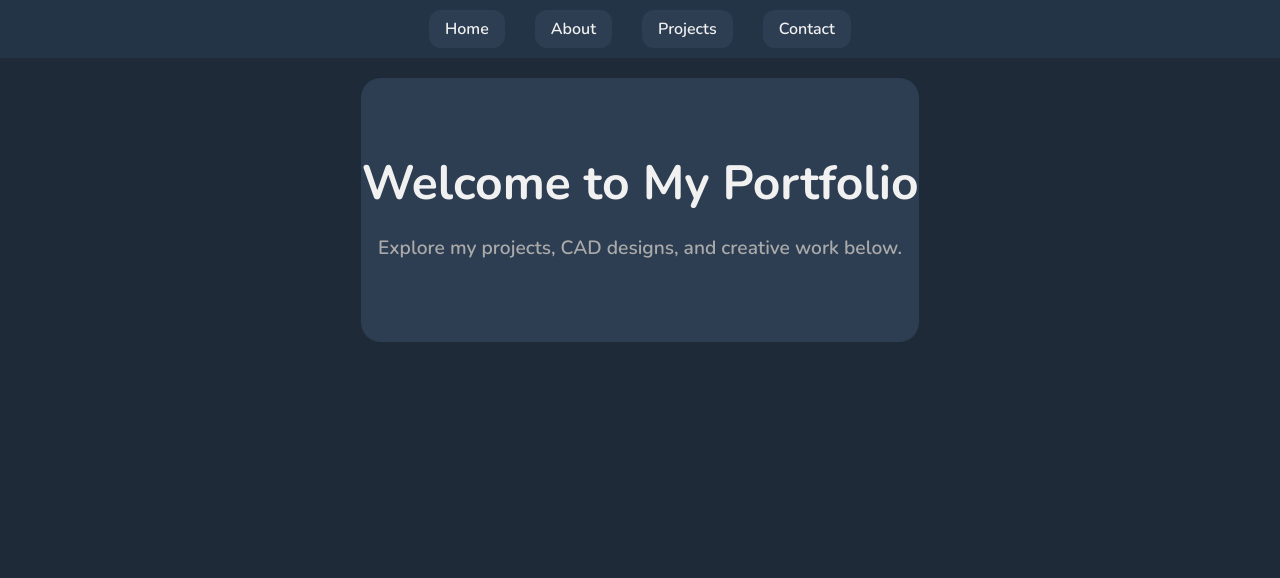
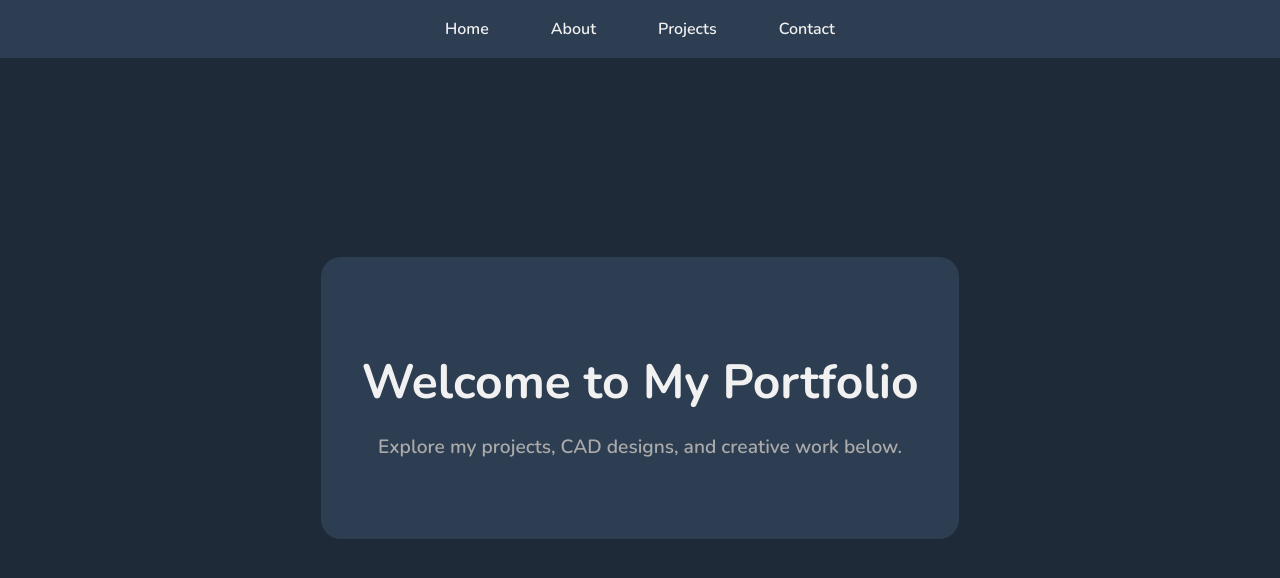
Before and after one commit to DavidShierman/davidshierman.github.io, a plain HTML site: page index.html in a window 1280 px wide. Drawn offline with nearby package versions, Linux system fonts and the light colour scheme; files that its build step writes are made by us from their sources.

Commit message:
Update style.css

```diff
--- a/assets/css/style.css
+++ b/assets/css/style.css
@@ -1,7 +1,7 @@
 body {
   margin: 0;
   font-family: 'Nunito', sans-serif;
-  background-color: #1e2a38; /* dark grey-blue */
+  background-color: #1e2a38; /* dark gray-blue */
   color: #f1f1f1;
 }
 
@@ -9,7 +9,7 @@ body {
 nav {
   display: flex;
   justify-content: center;
-  background-color: #243447;
+  background-color: #2e3e52; /* same as buttons */
   padding: 10px 0;
   position: sticky;
   top: 0;
@@ -31,45 +31,26 @@ nav a:hover {
   background-color: #3e5573;
 }
 
-/* Home Section */
-.home-section {
-  display: flex;
-  flex-direction: column;
-  justify-content: center;
-  align-items: center;
-  height: 80vh;
-  text-align: center;
-}
-
-.home-section h1 {
-  font-size: 3rem;
-  margin-bottom: 10px;
-}
-
-.home-section .subtext {
-  font-size: 1.2rem;
-  color: #aaa;
-}
-
 /* Full-width button section */
 .button-section {
   display: flex;
-  justify-content: space-between;
+  justify-content: center;
   align-items: center;
-  height: 33vh; /* one-third of the screen height */
+  height: 80vh; /* home section taller */
   padding: 20px;
-  gap: 20px;
 }
 
+/* Big buttons / home block */
 .big-button {
-  flex: 1;
+  flex: none;
   background-color: #2e3e52;
   border: none;
   border-radius: 20px;
-  padding: 40px 0;
+  padding: 60px 40px;
   font-size: 1.5rem;
   color: #f1f1f1;
   font-weight: 600;
+  text-align: center;
   transition: background 0.3s ease, transform 0.2s ease;
   cursor: pointer;
 }
@@ -78,3 +59,14 @@ nav a:hover {
   background-color: #3e5573;
   transform: translateY(-5px);
 }
+
+/* Home section specific styling */
+.home-section .home-block h1 {
+  font-size: 3rem;
+  margin-bottom: 10px;
+}
+
+.home-section .home-block .subtext {
+  font-size: 1.2rem;
+  color: #aaa; /* lighter gray for soft text */
+}
```
